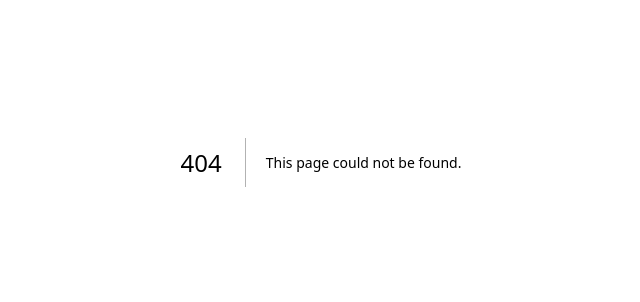
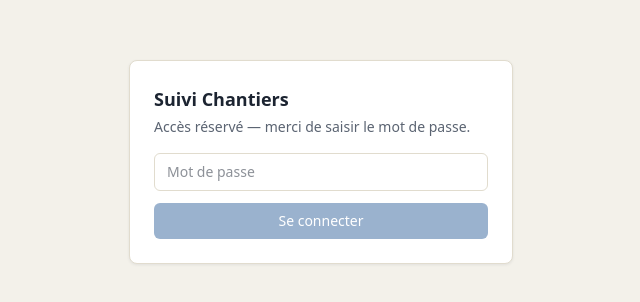
Before and after one commit to Morganesynergie/suivi-chantiers-synergie, a Next.js app: page /login in a window 1280 px wide. Before the commit this address had no page. Shown: the part 238-540 px from the top of the page, without its empty margins (319-959 px from the left). Built offline with nearby package versions, Linux system fonts and the light colour scheme.

Commit message:
Implement login form with password submission

```diff
--- /dev/null
+++ b/app/login/page.js
@@ -0,0 +1,103 @@
+"use client";
+
+import { useState, Suspense } from "react";
+import { useRouter, useSearchParams } from "next/navigation";
+
+const COLORS = {
+  bg: "#F3F1EA",
+  paper: "#FFFFFF",
+  ink: "#1C2431",
+  inkSoft: "#5B6472",
+  navy: "#16233B",
+  line: "#E1DCCE",
+  accent: "#2B6CB0",
+  red: "#B23A2E",
+  redSoft: "#F7E1DD",
+};
+
+function LoginForm() {
+  const router = useRouter();
+  const searchParams = useSearchParams();
+  const [password, setPassword] = useState("");
+  const [error, setError] = useState("");
+  const [loading, setLoading] = useState(false);
+
+  async function handleSubmit(e) {
+    e.preventDefault();
+    setError("");
+    setLoading(true);
+    try {
+      const res = await fetch("/api/login", {
+        method: "POST",
+        headers: { "Content-Type": "application/json" },
+        body: JSON.stringify({ password }),
+      });
+      const data = await res.json().catch(() => ({}));
+      if (!res.ok) {
+        setError(data.error || "Mot de passe incorrect.");
+        setLoading(false);
+        return;
+      }
+      const next = searchParams.get("next") || "/";
+      router.replace(next);
+      router.refresh();
+    } catch {
+      setError("Erreur de connexion. Réessayez.");
+      setLoading(false);
+    }
+  }
+
+  return (
+    <div
+      className="w-full h-screen flex items-center justify-center p-4"
+      style={{ background: COLORS.bg, fontFamily: "system-ui, -apple-system, sans-serif" }}
+    >
+      <form
+        onSubmit={handleSubmit}
+        className="w-full max-w-sm p-6 rounded-lg"
+        style={{ background: COLORS.paper, border: `1px solid ${COLORS.line}`, boxShadow: "0 1px 3px rgba(22,35,59,0.08)" }}
+      >
+        <h1 className="text-lg font-semibold mb-1" style={{ color: COLORS.ink }}>
+          Suivi Chantiers
+        </h1>
+        <p className="text-sm mb-4" style={{ color: COLORS.inkSoft }}>
+          Accès réservé — merci de saisir le mot de passe.
+        </p>
+        <input
+          type="password"
+          autoFocus
+          value={password}
+          onChange={(e) => setPassword(e.target.value)}
+          placeholder="Mot de passe"
+          className="w-full px-3 py-2 rounded-md text-sm mb-3"
+          style={{ border: `1px solid ${COLORS.line}`, color: COLORS.ink, outline: "none" }}
+        />
+        {error && (
+          <div className="text-xs px-3 py-2 rounded-md mb-3" style={{ background: COLORS.redSoft, color: COLORS.red }}>
+            {error}
+          </div>
+        )}
+        <button
+          type="submit"
+          disabled={loading || !password}
+          className="w-full py-2 rounded-md text-sm font-medium"
+          style={{
+            background: loading || !password ? "#9AB2CE" : COLORS.accent,
+            color: "#fff",
+            cursor: loading || !password ? "default" : "pointer",
+          }}
+        >
+          {loading ? "Connexion..." : "Se connecter"}
+        </button>
+      </form>
+    </div>
+  );
+}
+
+export default function LoginPage() {
+  return (
+    <Suspense fallback={null}>
+      <LoginForm />
+    </Suspense>
+  );
+}
```
